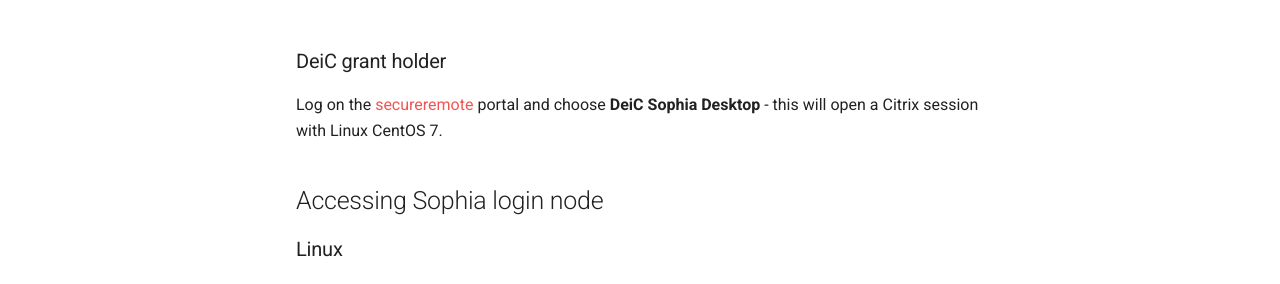
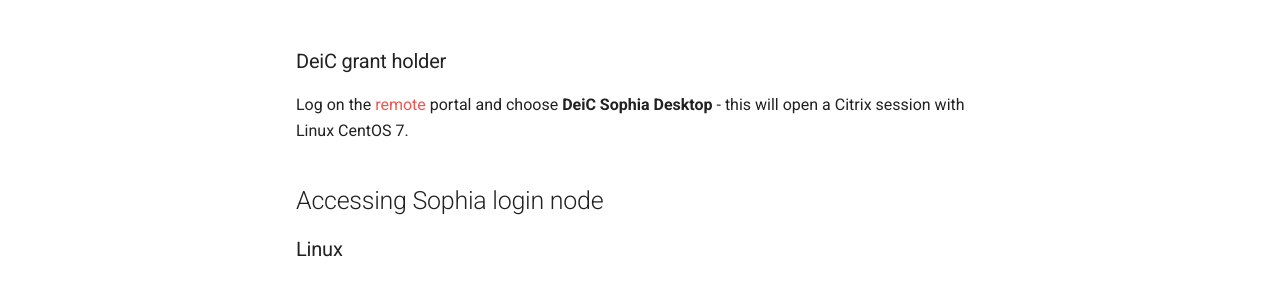
Before and after one commit to martavp/docs, an MkDocs documentation site: the page built from docs/access.md, in a window 1280 px wide and 1195 px high. Shown: the part 615-899 px from the top of the window. Built offline with MkDocs 1.6.1 and Material for MkDocs 9.7.7, drawn with Linux system fonts in a browser that asks for light colours; comment, search, counter and statistics services are not loaded.

Commit message:
fix: Citrix link

```diff
--- a/docs/access.md
+++ b/docs/access.md
@@ -22,7 +22,7 @@
 
 ### DeiC grant holder
 
-Log on the [secureremote](https://secureremote.dtu.dk/) portal and choose **DeiC Sophia Desktop**
+Log on the [remote](https://remote.dtu.dk/) portal and choose **DeiC Sophia Desktop**
 - this will open a Citrix session with Linux CentOS 7.
 
 ## Accessing Sophia login node
```
